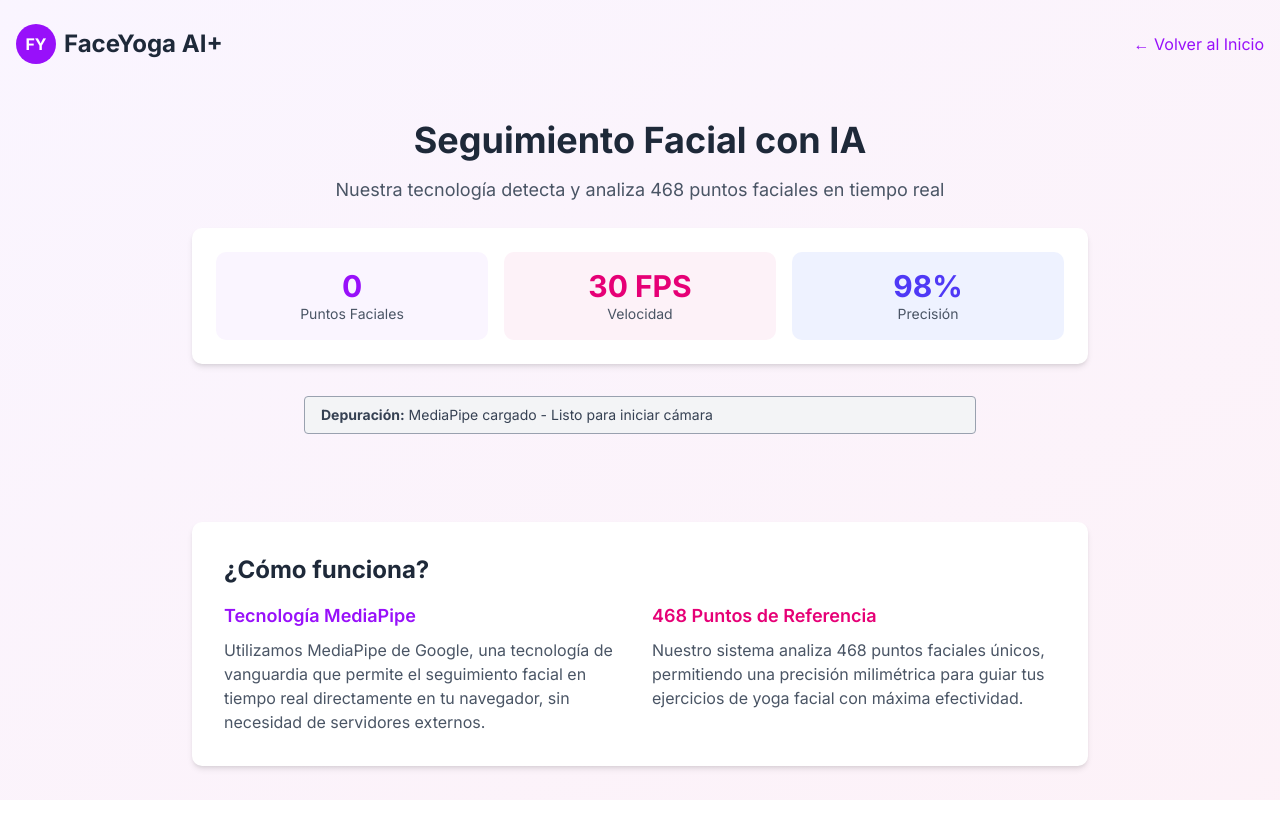
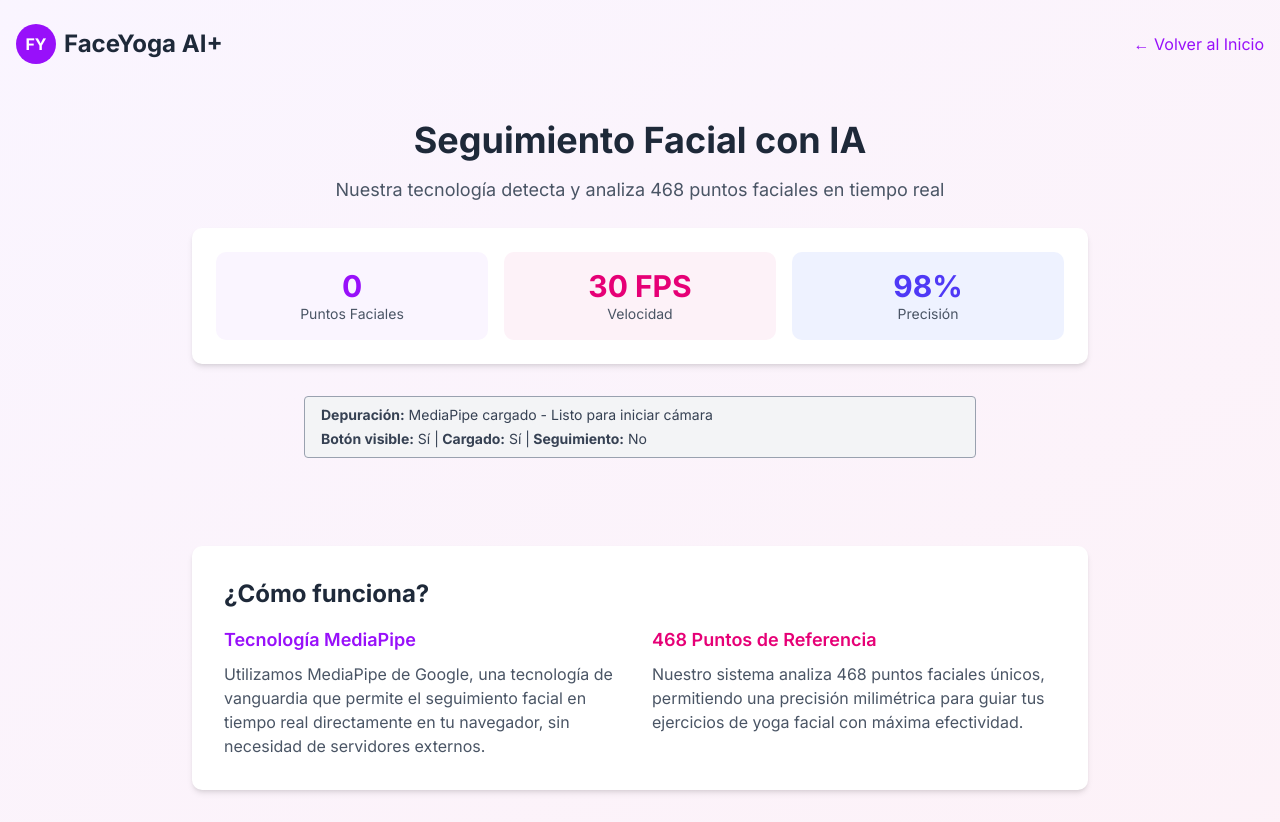
Before and after one commit to antonioirastorza7777-droid/-faceyoga-ai-plus-, a Next.js app: page /tracking in a window 1280 px wide. Before the commit the page ends 800 px from the top, so only its background shows below. Built offline with nearby package versions, Linux system fonts and the light colour scheme.

Commit message:
Fix: Asegurar que el botón de cámara siempre se muestre cuando está cargado

```diff
--- a/src/components/FacialTracking.tsx
+++ b/src/components/FacialTracking.tsx
@@ -17,6 +17,8 @@ export default function FacialTracking({ onFaceDetected, isActive = true }: Faci
   const [cameraStarted, setCameraStarted] = useState(false);
   const [permissionDenied, setPermissionDenied] = useState(false);
   const [debugInfo, setDebugInfo] = useState<string>('');
+  const [showStartButton, setShowStartButton] = useState(false);
+  const [buttonVisible, setButtonVisible] = useState(false);
 
   useEffect(() => {
     // Cargar MediaPipe dinámicamente solo en el cliente
@@ -38,7 +40,10 @@ export default function FacialTracking({ onFaceDetected, isActive = true }: Faci
         (window as any).FACEMESH_TESSELATION = faceMeshModule.FACEMESH_TESSELATION;
 
         setIsLoaded(true);
+        setShowStartButton(true);
+        setButtonVisible(true);
         setDebugInfo('MediaPipe cargado - Listo para iniciar cámara');
+        console.log('Botón debería ser visible ahora');
       } catch (err) {
         console.error('Error al cargar MediaPipe:', err);
         setError('Error al cargar la librería de seguimiento facial: ' + (err as Error).message);
@@ -52,20 +57,12 @@ export default function FacialTracking({ onFaceDetected, isActive = true }: Faci
   const startCamera = async () => {
     console.log('Botón de iniciar cámara presionado');
     setDebugInfo('Iniciando cámara...');
-
-    if (!isLoaded) {
-      console.log('MediaPipe no está cargado aún');
-      setError('Por favor, espera a que la tecnología se cargue completamente');
-      setDebugInfo('MediaPipe no está cargado');
-      return;
-    }
+    setButtonVisible(false);
 
     try {
       console.log('Creando instancia de FaceMesh');
       // @ts-ignore - Usar FaceMesh desde window
       const FaceMesh = (window as any).FaceMesh;
-      // @ts-ignore - Usar CameraUtils desde window
-      const CameraUtils = (window as any).CameraUtils;
 
       const faceMeshInstance = new FaceMesh({
         locateFile: (file: string) => {
@@ -89,6 +86,7 @@ export default function FacialTracking({ onFaceDetected, isActive = true }: Faci
       if (!videoRef.current) {
         console.error('Elemento de video no encontrado');
         setError('No se encontró el elemento de video');
+        setButtonVisible(true);
         return;
       }
 
@@ -133,6 +131,7 @@ export default function FacialTracking({ onFaceDetected, isActive = true }: Faci
     } catch (err: any) {
       console.error('Error al inicializar la cámara:', err);
       setDebugInfo(`Error: ${err.name} - ${err.message}`);
+      setButtonVisible(true);
 
       if (err.name === 'NotAllowedError' || err.message?.includes('Permission denied')) {
         setPermissionDenied(true);
@@ -155,6 +154,7 @@ export default function FacialTracking({ onFaceDetected, isActive = true }: Faci
     }
     setIsTracking(false);
     setCameraStarted(false);
+    setButtonVisible(true);
     setDebugInfo('Cámara detenida');
   };
 
@@ -244,6 +244,11 @@ export default function FacialTracking({ onFaceDetected, isActive = true }: Faci
       {debugInfo && (
         <div className="bg-gray-100 border border-gray-400 text-gray-700 px-4 py-2 rounded mb-4 text-sm">
           <strong>Depuración:</strong> {debugInfo}
+          <div className="mt-1">
+            <strong>Botón visible:</strong> {buttonVisible ? 'Sí' : 'No'} |
+            <strong> Cargado:</strong> {isLoaded ? 'Sí' : 'No'} |
+            <strong> Seguimiento:</strong> {isTracking ? 'Sí' : 'No'}
+          </div>
         </div>
       )}
 
@@ -304,12 +309,21 @@ export default function FacialTracking({ onFaceDetected, isActive = true }: Faci
                     <p className="text-gray-300 mb-6">
                       Haz clic en el botón para iniciar la cámara y comenzar el seguimiento facial
                     </p>
+
+                    {/* Botón siempre visible cuando está cargado y no está en seguimiento */}
                     <button
                       onClick={startCamera}
                       className="bg-gradient-to-r from-purple-600 to-pink-600 text-white px-8 py-3 rounded-full font-medium hover:shadow-lg transform hover:scale-105 transition-all duration-300"
                     >
                       Iniciar Cámara
                     </button>
+
+                    {/* Mensaje de depuración para el botón */}
+                    {!buttonVisible && (
+                      <div className="mt-4 text-yellow-300 text-sm">
+                        Botón oculto por estado buttonVisible={buttonVisible}
+                      </div>
+                    )}
                   </div>
                 </div>
               ) : (
```
